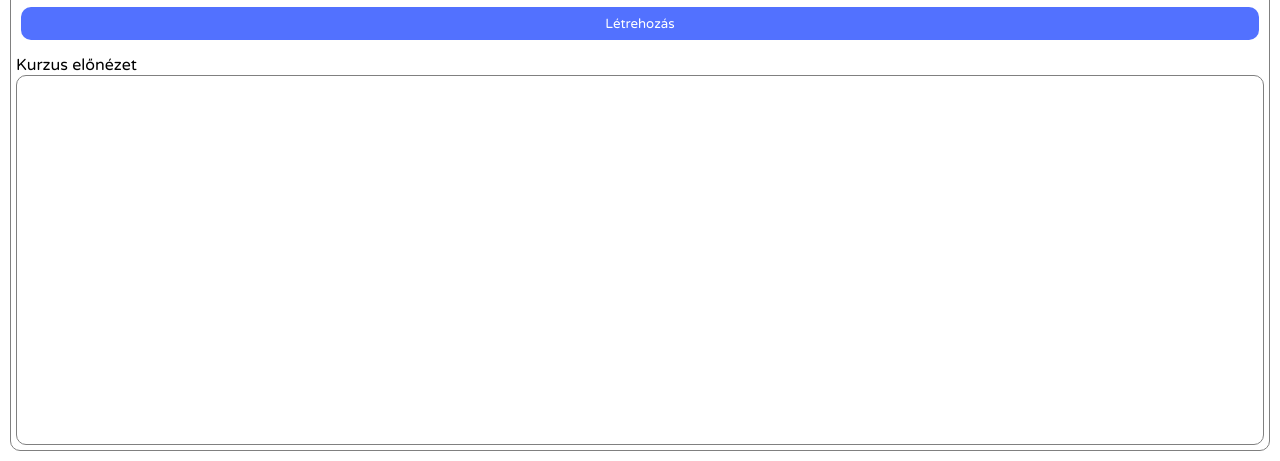
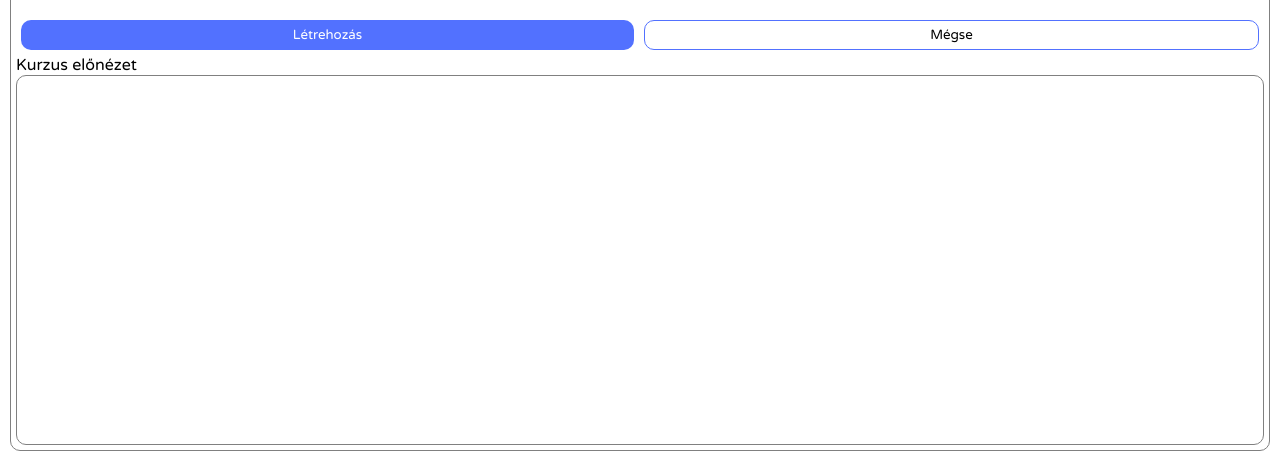
Before and after one commit to DavidVizler/ekurzusok, a PHP site: page /kurzusAdd.html in a window 1280 px wide. Shown: the part 339-800 px from the top of the page. Run offline with PHP 8.4, Linux system fonts and the light colour scheme.

Commit message:
További módosítások a felületen

```diff
--- a/css/kurzusAdd.css
+++ b/css/kurzusAdd.css
@@ -33,20 +33,41 @@ body{
     overflow-y: auto;
 }
 
-#createButton{
-    height: 50px;
-    background-color: #5271ff;
+#createButton, #closeButton {
+    flex: 1;
+    height: 30px;
     font-family: "Varela Round";
-    border: none;
     border-radius: 10px;
-    color: white;
-    margin-bottom: 10px;
     text-align: center;
+    margin: 0;
 }
 
-#createButton:hover{
+#createButton {
+    background-color: #5271ff;
+    border: none;
+    color: white;
+}
+
+#createButton:hover {
     cursor: pointer;
     box-shadow: 0px 4px 5px rgba(0, 0, 0, 0.5);
+}
+
+#closeButton {
+    background-color: white;
+    border: 1px solid #5271ff;
+    color: black;
+}
+
+#closeButton:hover {
+    cursor: pointer;
+    box-shadow: 0px 4px 5px rgba(0, 0, 0, 0.5);
+}
+
+.formButtons{
+    display: flex;
+    justify-content: space-between;
+    gap: 10px;
 }
 
 .formDiv input, select{
@@ -72,10 +93,6 @@ form{
     height: 100%;
 }
 
-/* label{
-    margin-left: 5px;
-} */
-
 .preView{
     display: flex;
     flex-grow: 1;
--- a/js/coursePage.js
+++ b/js/coursePage.js
@@ -22,6 +22,9 @@ document.getElementById("selectAddCourse").addEventListener('change',()=>{
    }else{
       codeForm.style.display = "none"
    }
+   if(selectedValue == "createCourse"){
+      window.open("./kurzusAdd.html", "_self")
+   }
 })
 
 function clickHandler(){
--- a/kurzusAdd.html
+++ b/kurzusAdd.html
@@ -1,5 +1,6 @@
 <!DOCTYPE html>
 <html lang="hu">
+
 <head>
     <meta charset="UTF-8">
     <meta name="viewport" content="width=device-width, initial-scale=1.0">
@@ -13,6 +14,7 @@
         rel="stylesheet">
     <title>Kurzus létrehozása</title>
 </head>
+
 <body>
     <div class="content">
         <div class="formDiv">
@@ -27,13 +29,19 @@
                 <select name="Design" id="Design">
                     <option value=""></option>
                 </select><br>
-                <button type="button" id="createButton">Létrehozás</button>
+                <div class="formButtons">
+                    <button type="button" id="createButton">Létrehozás</button>
+                    <button type="button" id="closeButton">Mégse</button>
+                </div>
             </form>
         </div>
         <label for="preView">Kurzus előnézet</label>
-        <div class="preView" name="preView">
-
-        </div>
+        <div class="preView" name="preView"></div>
     </div>
+    <script>
+        document.getElementById("closeButton").addEventListener('click',()=>{
+            window.open("./kurzusok.html","_self")
+        })
+    </script>
 </body>
 </html>
```
